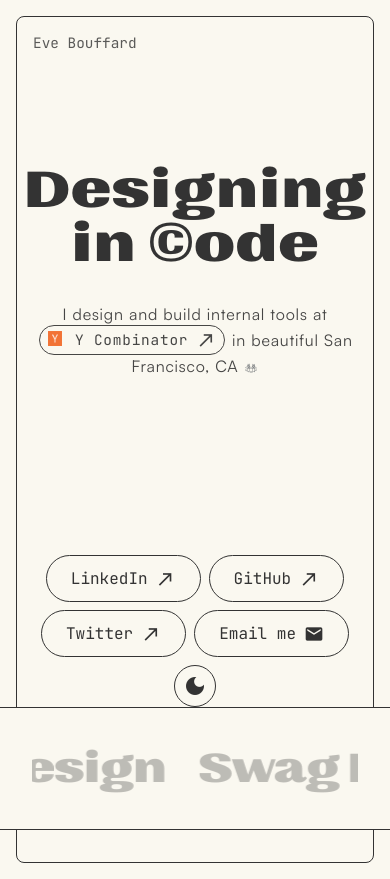
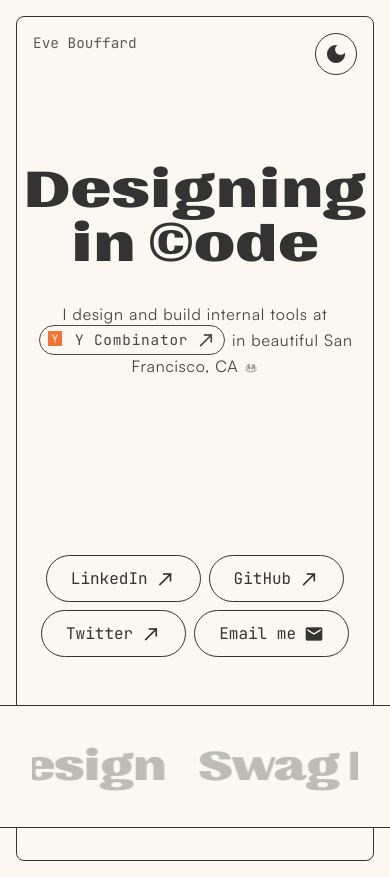
Before and after one commit to evebouf/portfolio, a React (Vite) app: page / in a window 390 px wide. Built offline with nearby package versions, Linux system fonts and the light colour scheme; a web font is replaced by a local one.

Commit message:
feat: move theme toggle button to top right corner on mobile view

```diff
--- a/src/pages/Home.css
+++ b/src/pages/Home.css
@@ -34,6 +34,10 @@
 }
 
 .mobile-buttons {
+  display: none;
+}
+
+.mobile-theme-toggle {
   display: none;
 }
 
@@ -728,6 +732,14 @@
     display: none;
   }
 
+  .mobile-theme-toggle {
+    display: block;
+    position: absolute;
+    top: 1rem;
+    right: 1rem;
+    z-index: 10;
+  }
+
   .mobile-buttons {
     display: flex;
     flex-direction: row;
@@ -735,6 +747,7 @@
     gap: 0.5rem;
     justify-content: center;
     margin-top: 2rem;
+    margin-bottom: 3rem;
     align-items: center;
     padding: 0 1rem;
   }
--- a/src/pages/Home.tsx
+++ b/src/pages/Home.tsx
@@ -71,6 +71,18 @@ const Home: React.FC = () => {
             </div>
           </section>
 
+          <div className="mobile-theme-toggle">
+            <button
+              className="theme-toggle"
+              onClick={() => setIsDarkMode(!isDarkMode)}
+              aria-label="Toggle dark mode"
+            >
+              <span className="material-icons">
+                {isDarkMode ? 'light_mode' : 'dark_mode'}
+              </span>
+            </button>
+          </div>
+
           <div className="mobile-buttons">
             <a href="https://www.linkedin.com/in/eve-bouffard/" target="_blank" rel="noopener noreferrer" className="linkedin-button">
               LinkedIn
@@ -87,15 +99,6 @@ const Home: React.FC = () => {
             <button onClick={copyEmailToClipboard} className="linkedin-button">
               {emailCopied ? '✨ Copied!' : 'Email me'}
               <span className="material-icons">{emailCopied ? 'check' : 'mail'}</span>
-            </button>
-            <button
-              className="theme-toggle"
-              onClick={() => setIsDarkMode(!isDarkMode)}
-              aria-label="Toggle dark mode"
-            >
-              <span className="material-icons">
-                {isDarkMode ? 'light_mode' : 'dark_mode'}
-              </span>
             </button>
           </div>
         </div>
```
